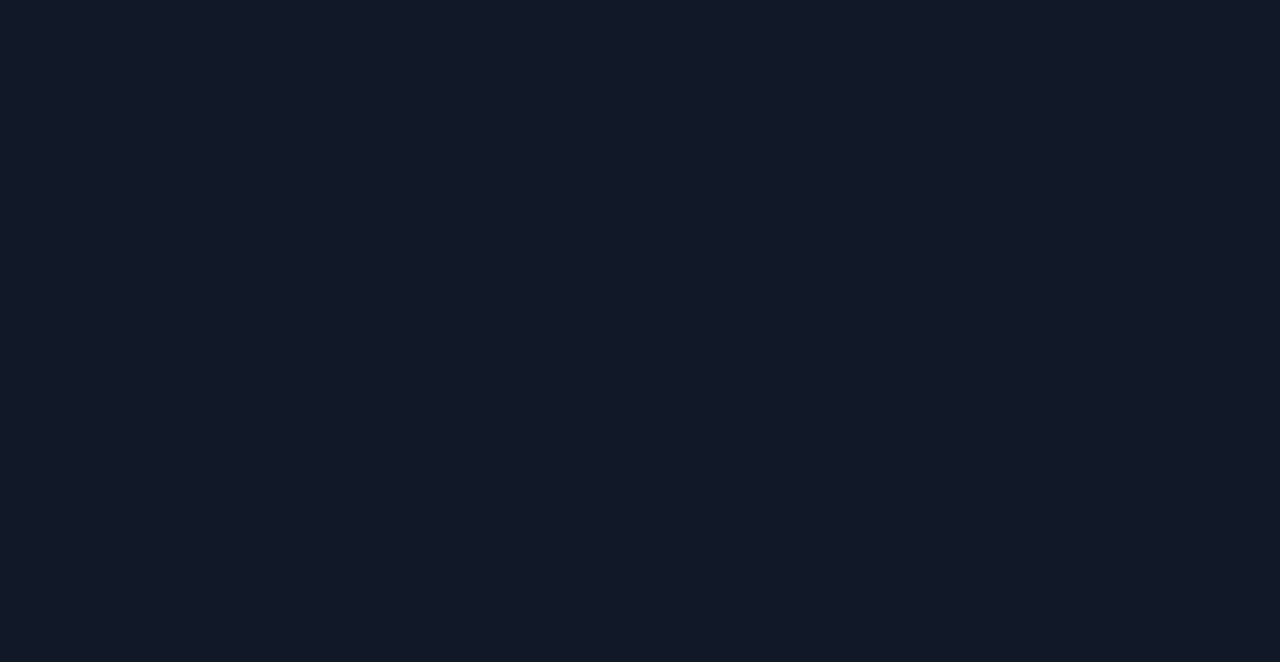
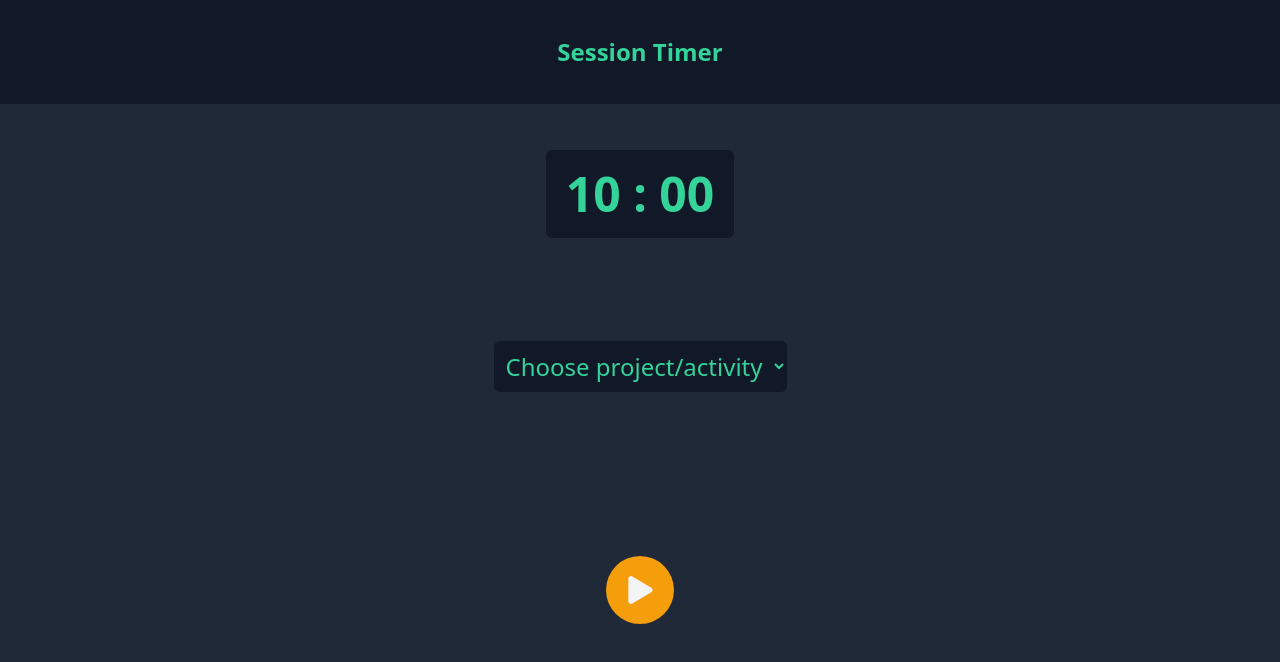
Before and after one commit to alimr70/advanced-pomodoro, a React (Create React App) app: page /time/10 in a window 1280 px wide. Shown: the top 662 px of the page. Built offline with nearby package versions, Linux system fonts and the light colour scheme.

Commit message:
Added Time Counter Component

```diff
--- a/src/App.js
+++ b/src/App.js
@@ -5,6 +5,7 @@ import SessionsDay from "./components/SessionsDay";
 import Sessions from "./components/Sessions";
 import Projects from "./components/Projects";
 import Settings from "./components/Settings";
+import TimeCounter from "./components/TimeCounter";
 
 function App() {
   return (
@@ -17,6 +18,7 @@ function App() {
           <Route exact path="/sessions" component={Sessions} />
           <Route exact path="/projects" component={Projects} />
           <Route exact path="/settings" component={Settings} />
+          <Route exact path="/time/:mins" component={TimeCounter} />
         </Switch>
       </div>
     </Router>
--- a/src/components/HomePage.js
+++ b/src/components/HomePage.js
@@ -104,15 +104,15 @@ const Main = () => {
       {/* Main section - working session time options buttons */}
       <main className="bg-gray-800 py-1">
         <div className="h-full mx-auto md:w-3/5 grid grid-cols-1 gap-5 xs:grid-rows-3 xs:grid-cols-3 xs:gap-10">
-          <button className="time-btn">5</button>
-          <button className="time-btn">10</button>
-          <button className="time-btn">15</button>
-          <button className="time-btn">20</button>
-          <button className="time-btn">25</button>
-          <button className="time-btn">30</button>
-          <button className="time-btn">40</button>
-          <button className="time-btn">50</button>
-          <button className="time-btn">60</button>
+          <TimeBtn minsCount="5" />
+          <TimeBtn minsCount="10" />
+          <TimeBtn minsCount="15" />
+          <TimeBtn minsCount="20" />
+          <TimeBtn minsCount="25" />
+          <TimeBtn minsCount="30" />
+          <TimeBtn minsCount="40" />
+          <TimeBtn minsCount="50" />
+          <TimeBtn minsCount="60" />
         </div>
       </main>
     </>
@@ -152,4 +152,12 @@ const Footer = () => {
   );
 };
 
+const TimeBtn = ({ minsCount }) => {
+  return (
+    <Link to={`/time/${minsCount}`} className="m-auto">
+      <button className="time-btn">{minsCount}</button>
+    </Link>
+  );
+};
+
 export default HomePage;
--- a/src/components/Projects.js
+++ b/src/components/Projects.js
@@ -52,9 +52,9 @@ const Main = () => {
             <TrashcanIcon />
           </div>
         </div>
-        <div className="p-5 self-center mt-auto bg-green-500 rounded-full">
+        <button className="p-5 self-center mt-auto bg-green-500 rounded-full">
           <RoundedPlusIcon color="text-gray-100" />
-        </div>
+        </button>
       </main>
     </>
   );
--- /dev/null
+++ b/src/components/TimeCounter.js
@@ -0,0 +1,95 @@
+import { useEffect, useState } from "react";
+import { useParams } from "react-router";
+import { RoundedPauseIcon, RoundedStartIcon } from "./icons";
+
+const AddSession = () => {
+  return (
+    <>
+      <Nav />
+
+      <Main />
+    </>
+  );
+};
+
+const Nav = () => {
+  return (
+    <>
+      {/* Navbar */}
+      <header className="row-span-1 flex items-center justify-center">
+        <div className="mx-auto py-2 px-3 w-full sm:w-9/12 md:w-7/12 lg:w-1/2">
+          <nav className="flex items-center">
+            <div className="mx-auto">Session Timer</div>
+          </nav>
+        </div>
+      </header>
+    </>
+  );
+};
+
+const Main = () => {
+  let { mins } = useParams();
+
+  const [isCounting, setIsCounting] = useState(false);
+  const [minutes, setMenutes] = useState(mins);
+  const [seconds, setSeconds] = useState(0);
+
+  const minutesCount = minutes < 10 ? `0${minutes}` : `${minutes}`;
+  const secondsCount = seconds < 10 ? `0${seconds}` : `${seconds}`;
+
+  const pauseOrPlay = isCounting ? <RoundedPauseIcon /> : <RoundedStartIcon />;
+
+  useEffect(() => {
+    if (isCounting) {
+      const timerCountdown = setTimeout(() => {
+        if (seconds === 0 && minutes === 0) {
+          setIsCounting(false);
+        } else if (seconds === 0 && minutes > 0) {
+          setMenutes(minutes - 1);
+          setSeconds(59);
+        } else {
+          setSeconds(seconds - 1);
+        }
+      }, 1000);
+      return () => clearTimeout(timerCountdown);
+    }
+  }, [isCounting, minutes, seconds]);
+
+  return (
+    <>
+      {/* Main section - working session time options buttons */}
+      <main className="bg-gray-800 py-1 row-span-6">
+        <div className="h-full mx-auto md:w-3/5 grid grid-rows-4">
+          <div className=" row-span-1 flex items-center justify-center">
+            <div className="bg-gray-900 text-5xl p-5 rounded-md">
+              {`${minutesCount} : ${secondsCount}`}
+            </div>
+          </div>
+          <div className="row-span-1 flex items-center justify-center">
+            <select
+              name="projectName"
+              id="projectName"
+              className="bg-gray-900 p-2 rounded-md"
+              required>
+              <option value="">Choose project/activity</option>
+              <option value="Project1">Project1</option>
+              <option value="Project2">Project2</option>
+            </select>
+          </div>
+
+          <div className="row-span-1 flex items-center justify-center">
+            <button
+              className="p-5 self-center mt-auto bg-yellow-500 rounded-full"
+              onClick={() => {
+                setIsCounting(!isCounting);
+              }}>
+              {pauseOrPlay}
+            </button>
+          </div>
+        </div>
+      </main>
+    </>
+  );
+};
+
+export default AddSession;
--- a/src/components/icons.js
+++ b/src/components/icons.js
@@ -141,3 +141,27 @@ export const SettingsIcon = () => {
     </svg>
   );
 };
+
+export const RoundedStartIcon = () => {
+  return (
+    <svg
+      xmlns="http://www.w3.org/2000/svg"
+      className="w-7 h-7 text-gray-100 transform rotate-90"
+      viewBox="0 0 24 24"
+      fill="currentColor">
+      <path d="M23.677 18.52c.914 1.523-.183 3.472-1.967 3.472h-19.414c-1.784 0-2.881-1.949-1.967-3.472l9.709-16.18c.891-1.483 3.041-1.48 3.93 0l9.709 16.18z" />
+    </svg>
+  );
+};
+
+export const RoundedPauseIcon = () => {
+  return (
+    <svg
+      xmlns="http://www.w3.org/2000/svg"
+      className="w-7 h-7 text-gray-100"
+      viewBox="0 0 24 24"
+      fill="currentColor">
+      <path d="M11 22h-4v-20h4v20zm6-20h-4v20h4v-20z" />
+    </svg>
+  );
+};
```
Also changed, not shown: 1 other file (tests, documents, lock files or other folders).
